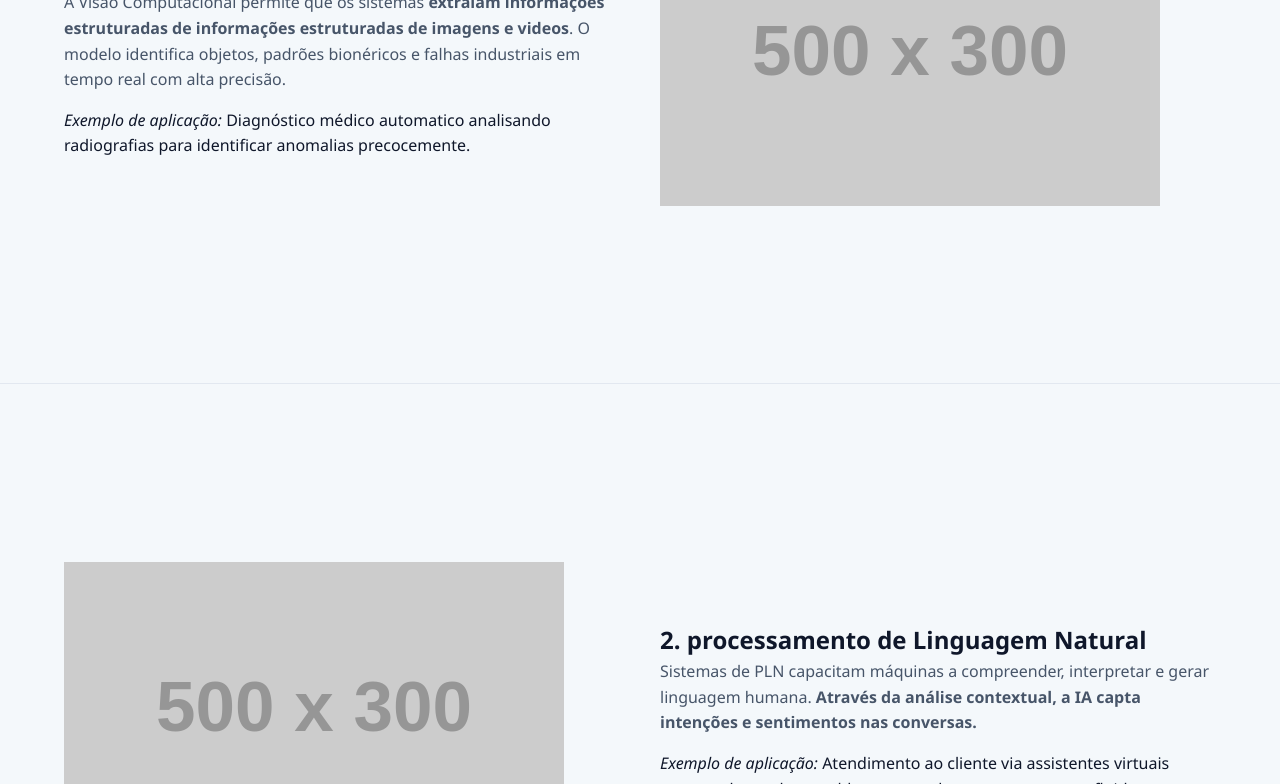
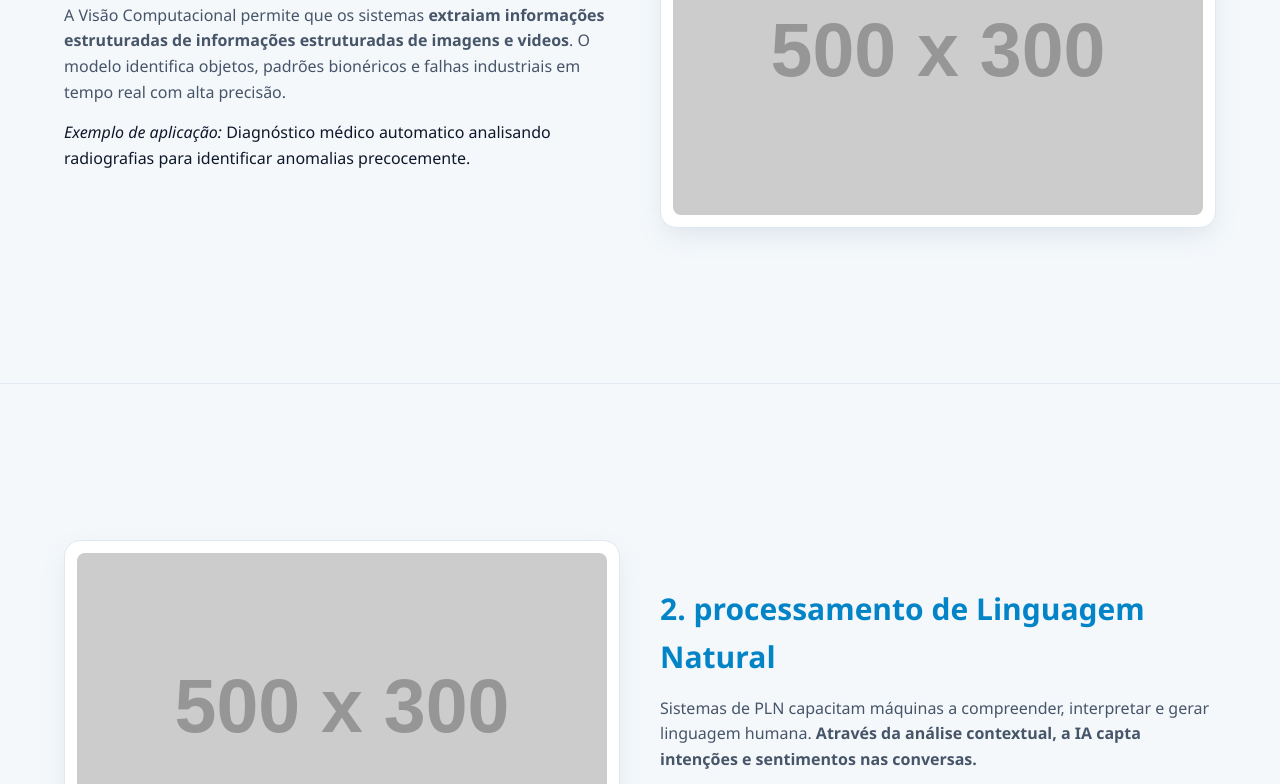
Before and after one commit to IsabellaAlencar/Display_IS, a website: page hub_IA2/hub_ia.html in a window 1280 px wide. Shown: the part 352-1136 px from the top of the page. Drawn offline with Linux system fonts and the light colour scheme; placeholder pictures from the web are drawn by us.

Commit message:
ADD: card-image__img

```diff
--- a/hub_IA2/css/style.css
+++ b/hub_IA2/css/style.css
@@ -111,3 +111,25 @@
     margin-bottom: 15px;
     font-size: var(--font-size-base);
 }
+
+.card-image{
+    background-color: var(--color-bg-card);
+    padding: 12px;
+    border-radius: var(--radius-md);
+    box-shadow: var(--shadow-card);
+    border: 1px solid var(--color-border);
+    transition: var(--transition);
+}
+
+
+.card-image:hover {
+    transform: translateY(-6px);
+    box-shadow: var(--shadow-hover);
+}
+
+
+.card-image__img{
+    width: 100%;
+    border-radius: var(--radius-sm);
+    object-fit: cover;
+}
--- a/hub_IA2/hub_ia.html
+++ b/hub_IA2/hub_ia.html
@@ -38,7 +38,7 @@
         <section id="vision" class="section-ia">
             <div class="section-ia__container">
                 <article class="section-ia__content">
-                    <h2 class="section-ia--title">1. Visão Computacional</h2>
+                    <h2 class="section-ia__title">1. Visão Computacional</h2>
                     <p class="section-ia__text">
                         A Visão Computacional permite que os sistemas <strong> extraiam informações estruturadas de
                             informações estruturadas de imagens e videos</strong>. O modelo identifica objetos, padrões
@@ -65,7 +65,7 @@
 
             <div class="section-ia__container">
                 <article class="section-ia__content">
-                    <h2 class="section-ia--title">2. processamento de Linguagem Natural</h2>
+                    <h2 class="section-ia__title">2. processamento de Linguagem Natural</h2>
                     <p class="section-ia__text">
                         Sistemas de PLN capacitam máquinas a compreender, interpretar e gerar
 linguagem humana. <strong> Através da análise contextual, a IA capta intenções e sentimentos nas conversas.</strong>
@@ -88,7 +88,7 @@
 
             <div class="section-ia__container">
                 <article class="section-ia__content">
-                    <h2 class="section-ia--title">3. IA Generativa(#generative)</h2>
+                    <h2 class="section-ia__title">3. IA Generativa(#generative)</h2>
                     <p class="section-ia__text">
                         A IA Generativa utiliza redes neurais avançadas para criar novos conteúdos
 originais, desde textos e linhas de código até imagens artísticas e faixas de áudio.
```
